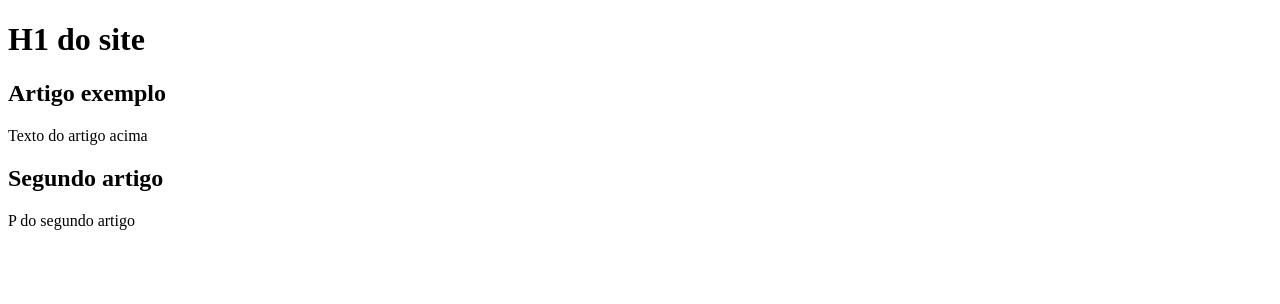
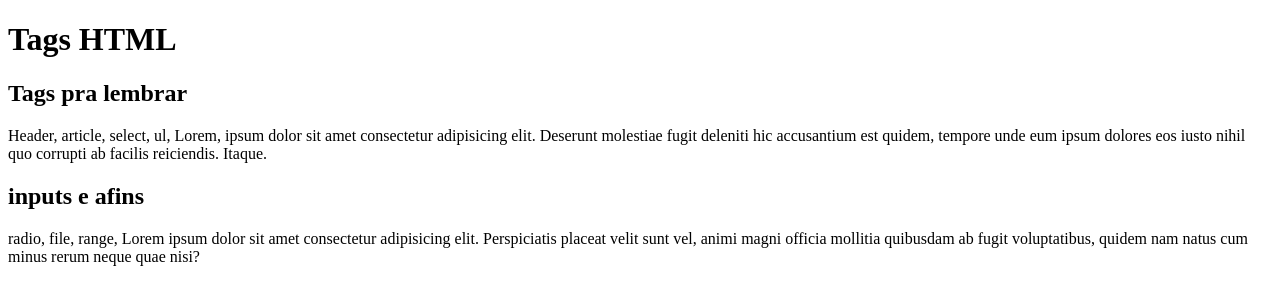
Before and after one commit to Joao1771/projeto-site, a plain HTML site: page index.html in a window 1280 px wide. Drawn offline with Linux system fonts and the light colour scheme.

Commit message:
content start

```diff
--- a/index.html
+++ b/index.html
@@ -8,15 +8,15 @@
 <body>
     <main>
         <header>
-            <h1>H1 do site</h1>
+            <h1>Tags HTML</h1>
         </header>
         <article>
-            <h2>Artigo exemplo</h2>
-            <p>Texto do artigo acima</p>
+            <h2>Tags pra lembrar</h2>
+            <p>Header, article, select, ul, Lorem, ipsum dolor sit amet consectetur adipisicing elit. Deserunt molestiae fugit deleniti hic accusantium est quidem, tempore unde eum ipsum dolores eos iusto nihil quo corrupti ab facilis reiciendis. Itaque.</p>
         </article>
         <article>
-            <h2>Segundo artigo</h2>
-            <p>P do segundo artigo</p>
+            <h2>inputs e afins</h2>
+            <p>radio, file, range, Lorem ipsum dolor sit amet consectetur adipisicing elit. Perspiciatis placeat velit sunt vel, animi magni officia mollitia quibusdam ab fugit voluptatibus, quidem nam natus cum minus rerum neque quae nisi?</p>
         </article>
     </main>
 </body>
```
